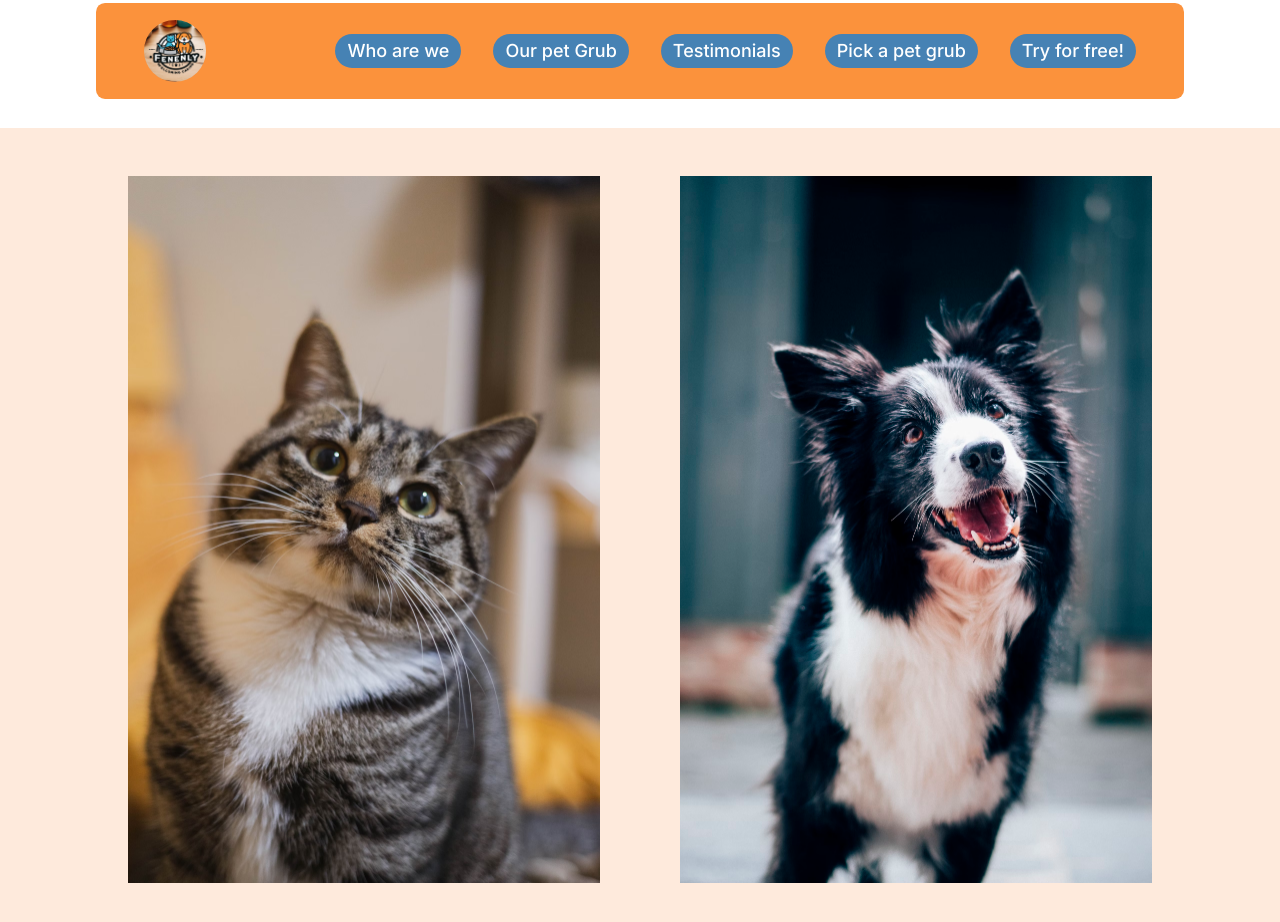
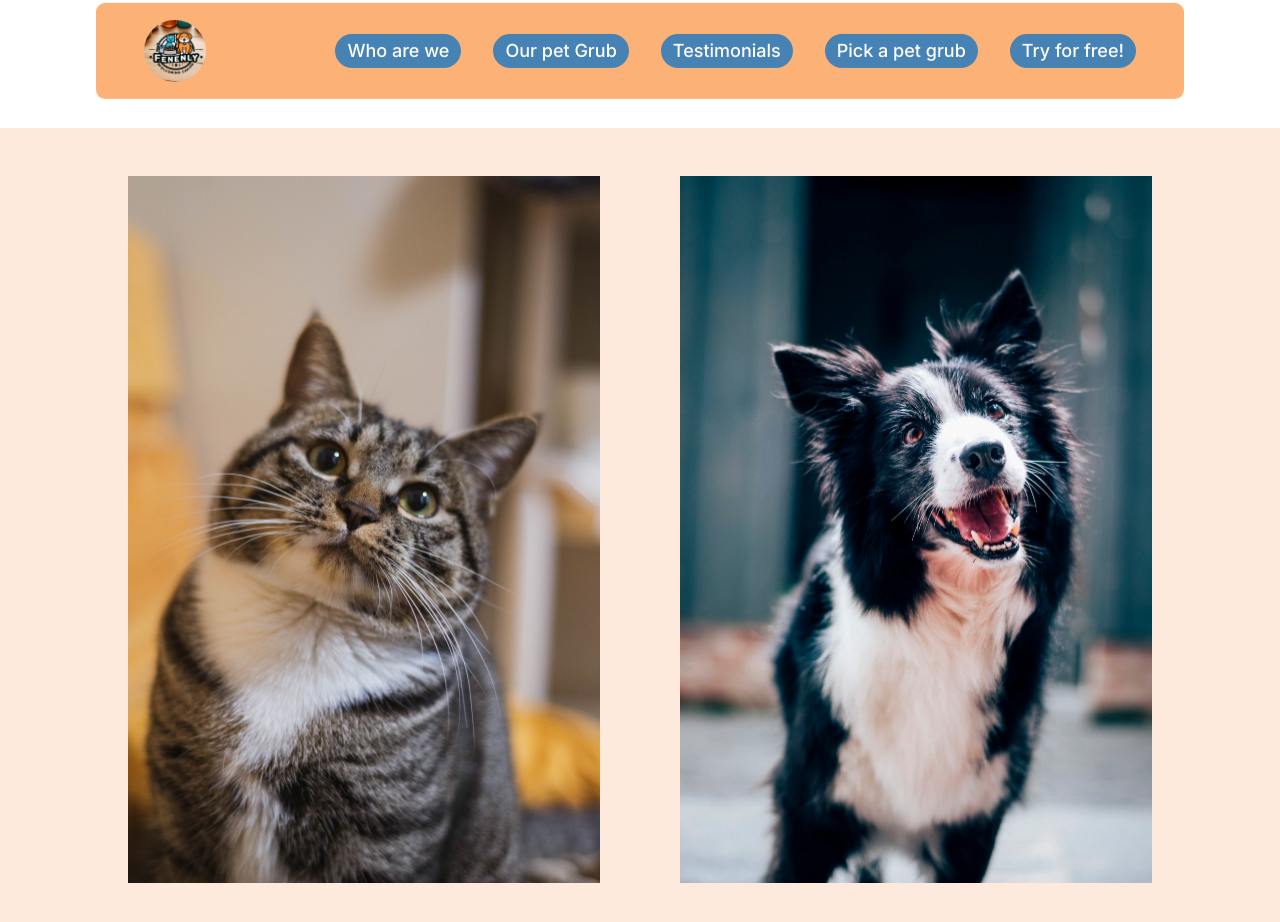
Before and after one commit to denismironov97/pet_foods_website_proj, a plain HTML site: page proj/index.html in a window 1280 px wide. Drawn offline with Linux system fonts and the light colour scheme.

Commit message:
Added backdrop filter to header menu.

```diff
--- a/proj/css/style.css
+++ b/proj/css/style.css
@@ -17,7 +17,9 @@
   z-index: 999;
 
   /* background-color: #fdc7a2; */
-  background-color: #fb923c;
+  background-color: #fb923cb3;
+
+  backdrop-filter: blur(15px);
 }
 
 .logo {
```
